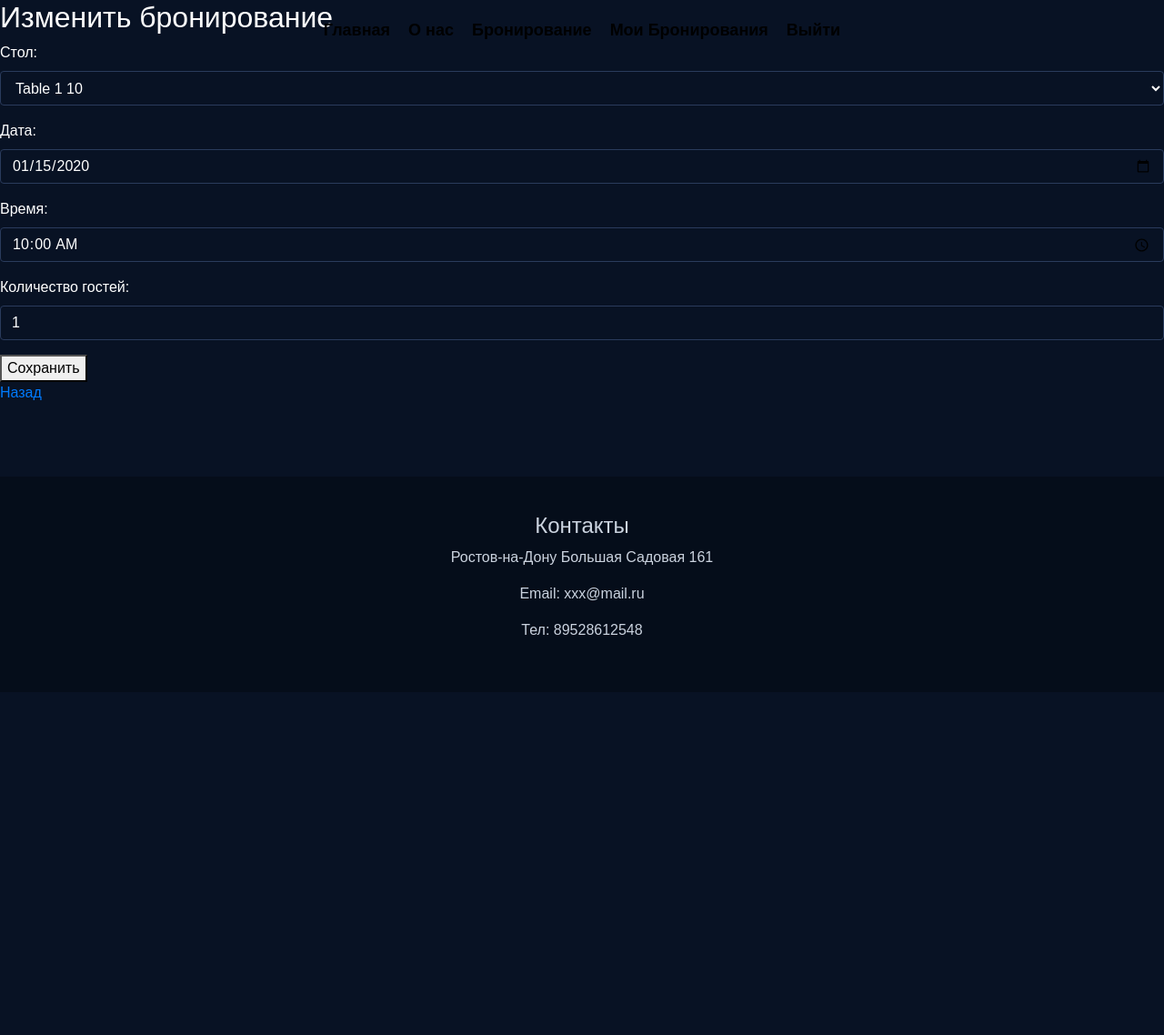
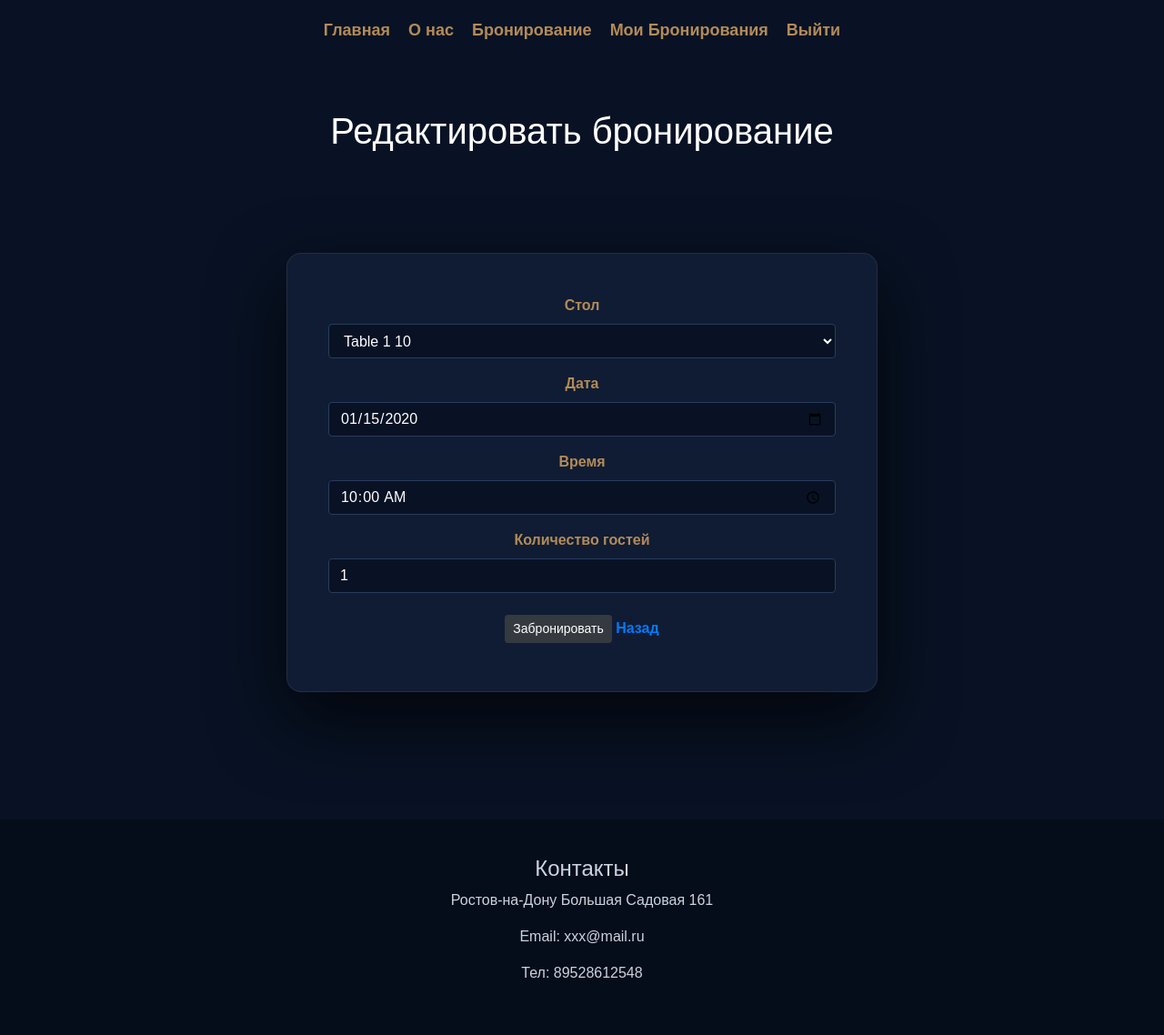
Before and after one commit to kseniya161-max/restaurant_booking, a Django app: page /booking/1/edit/ in a window 1280 px wide. Shown: the whole page at 91% size. Before the commit the page ends 698 px from the top, so only its background shows below. Run offline with Django 5.2, Linux system fonts and the light colour scheme; a user stored in the database is signed in; tables that the repository leaves empty hold one stand-in row (values such as "Sample post"); some libraries are stand-ins or nearby versions.

Commit message:
update.html

```diff
--- a/booking/templates/update_reservation.html
+++ b/booking/templates/update_reservation.html
@@ -1,16 +1,44 @@
 {% extends "base.html" %}
+{% block body_class %}detail-page{% endblock %}
+{% block content %}
+<h1 class="page-title">Редактировать бронирование</h1>
+<section class="contact-form container mt-5 mb-5">
 
-{% block content %}
-
-<h2>Изменить бронирование</h2>
+<div class="form-wrapper">
 
 <form method="post">
-    {% csrf_token %}
-    {{ form.as_p }}
 
-    <button type="submit">Сохранить</button>
+{% csrf_token %}
+
+<div class="form-group">
+<label>Стол</label>
+{{ form.table }}
+</div>
+
+<div class="form-group">
+<label>Дата</label>
+{{ form.date }}
+</div>
+
+<div class="form-group">
+<label>Время</label>
+{{ form.time }}
+</div>
+
+    <div class="form-group">
+<label>Количество гостей</label>
+{{ form.guests}}
+</div>
+
+<button type="submit" class='btn btn-dark btn-sm mt-2 mb-2'>
+Забронировать
+
+</button>
+ <a href="{% url 'booking:my_reservations' %}">Назад</a>
 </form>
 
-<a href="{% url 'booking:my_reservations' %}">Назад</a>
+</div>
+
+</section>
 
 {% endblock %}
```
